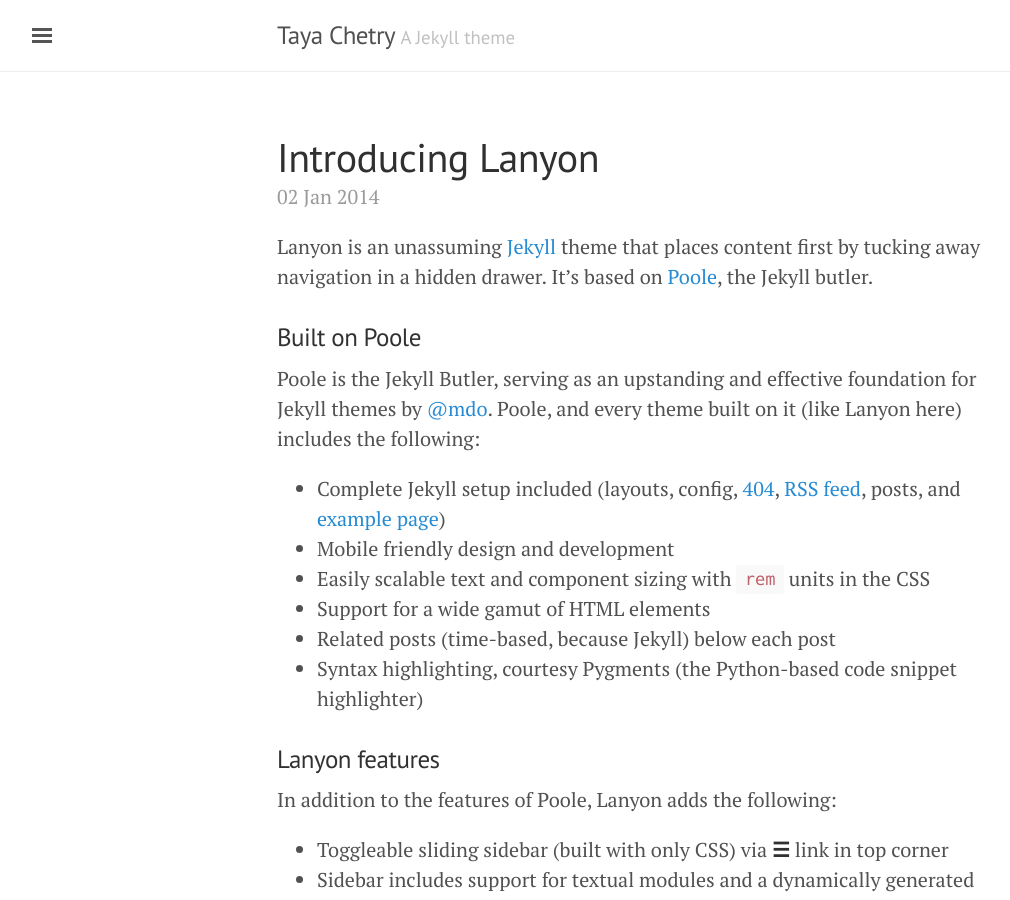
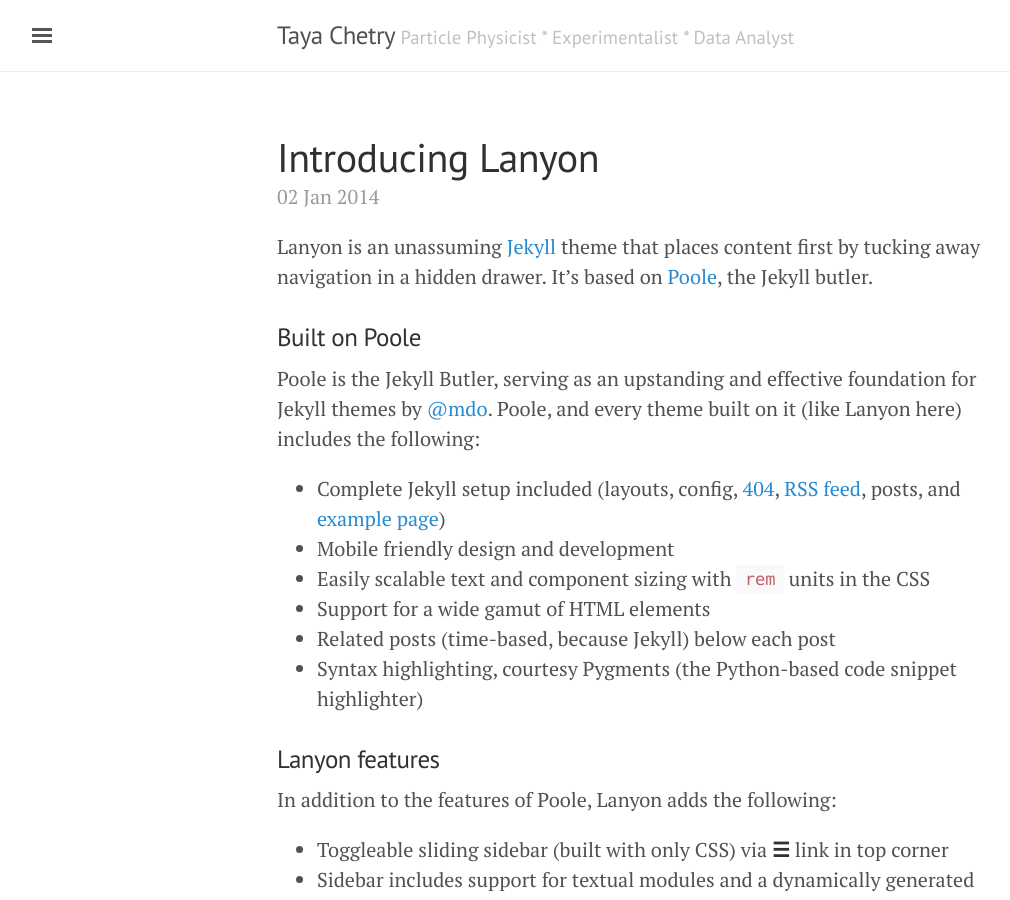
Before and after one commit to tchetry/tchetry.github.io, a Jekyll site: the page built from index.html, in a window 1280 px wide and 900 px high. Shown: the whole window, without its empty margins (3-1013 px from the left). Built offline with Jekyll 4.4.1, drawn with Linux system fonts in a browser that asks for light colours; the list of posts is cut into pages by our own code.

Commit message:
update YAML

```diff
--- a/_config.yml
+++ b/_config.yml
@@ -8,7 +8,7 @@ permalink:           pretty
 # Setup
 title:            Taya Chetry
 description:      Projects I am working on!
-tagline:             'A Jekyll theme'
+tagline:             'Particle Physicist * Experimentalist * Data Analyst'
 # description:         'A reserved <a href="http://jekyllrb.com" target="_blank">Jekyll</a> theme that places the utmost gravity on content with a hidden drawer. Made by <a href="https://twitter.com/mdo" target="_blank">@mdo</a>.'
 url:                 https://tchetry.github.io/
 baseurl:             ''
```
